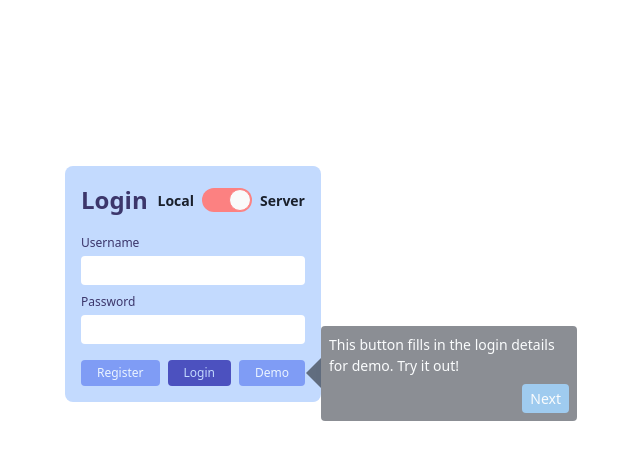
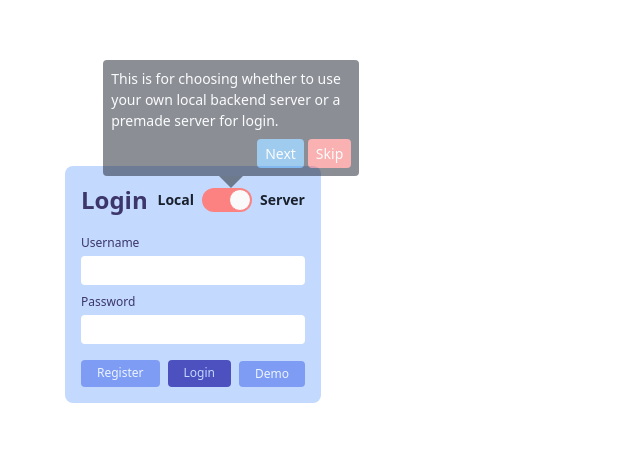
Before and after one commit to Devwulf/capstone-frontend, a React (Create React App) app: page / in a window 1280 px wide. Shown: the part 116-576 px from the top of the page, without its empty margins (447-1087 px from the left). Built offline with nearby package versions, Linux system fonts and the light colour scheme.

Commit message:
Tooltip tracking system

```diff
--- a/src/App.tsx
+++ b/src/App.tsx
@@ -5,7 +5,7 @@ import { Cookies, withCookies } from "react-cookie/es6";
 import LoginPage from "./pages/LoginPage";
 import MainPage from "./pages/MainPage";
 import Configuration from "./utils/Configuration";
-import { AuthContext, BaseUrlContext, CookiesContext } from "./utils/Context";
+import { AuthContext, BaseUrlContext, CookiesContext, TooltipContext } from "./utils/Context";
 
 
 type AppProps = {
@@ -15,6 +15,8 @@ type AppProps = {
 type AppState = {
     token: string;
     baseUrl: string;
+    currentTooltip: number;
+    isTooltipEnabled: boolean;
 }
 
 type BaseUrlListener = {
@@ -29,7 +31,9 @@ export class App extends React.Component<AppProps, AppState> {
 
         this.state = {
             token: "",
-            baseUrl: Configuration.serverBaseUrl
+            baseUrl: Configuration.serverBaseUrl,
+            currentTooltip: 0,
+            isTooltipEnabled: true
         };
 
         this.setToken = this.setToken.bind(this);
@@ -39,6 +43,21 @@ export class App extends React.Component<AppProps, AppState> {
         this.setBaseUrl = this.setBaseUrl.bind(this);
         this.addBaseUrlListener = this.addBaseUrlListener.bind(this);
         this.removeBaseUrlListener = this.removeBaseUrlListener.bind(this);
+
+        this.setCurrentTooltip = this.setCurrentTooltip.bind(this);
+        this.setTooltipEnabled = this.setTooltipEnabled.bind(this);
+    }
+
+    async componentDidMount(): Promise<void> {
+        await this.loadTokenFromCookie();
+
+        const { cookies } = this.props;
+        const enabled: string | undefined = cookies.get("isTooltipEnabled");
+
+        if (enabled == undefined)
+            cookies.set("isTooltipEnabled", true);
+        else
+            this.setState({isTooltipEnabled: enabled === "true"});
     }
 
     async setToken(token: string): Promise<void> {
@@ -102,13 +121,26 @@ export class App extends React.Component<AppProps, AppState> {
         this.baseUrlListeners = this.baseUrlListeners.filter(listener => listener.name !== name);
     }
 
+    setCurrentTooltip(index: number): void {
+        this.setState({currentTooltip: index});
+    }
+
+    setTooltipEnabled(isEnabled: boolean): void {
+        const { cookies } = this.props;
+        this.setState({isTooltipEnabled: isEnabled}, () => {
+            cookies.set("isTooltipEnabled", isEnabled);
+        });
+    }
+
     render(): JSX.Element {
         const { cookies } = this.props;
-        const { token, baseUrl } = this.state;
+        const { token, baseUrl, currentTooltip, isTooltipEnabled } = this.state;
+
         return (
             <AuthContext.Provider value={{token: token, setToken: this.setToken}}>
                 <BaseUrlContext.Provider value={{baseUrl: baseUrl, setBaseUrl: this.setBaseUrl, addListener: this.addBaseUrlListener, removeListener: this.removeBaseUrlListener}}>
                     <CookiesContext.Provider value={{cookies: cookies}}>
+                        <TooltipContext.Provider value={{currentTooltip: currentTooltip, isTooltipEnabled: isTooltipEnabled, setCurrentTooltip: this.setCurrentTooltip, setTooltipEnabled: this.setTooltipEnabled}}>
                             <div className="App">
                                 {(!token &&
                                     <LoginPage />
@@ -117,6 +149,7 @@ export class App extends React.Component<AppProps, AppState> {
                                     <MainPage />
                                 )}
                             </div>
+                        </TooltipContext.Provider>
                     </CookiesContext.Provider>
                 </BaseUrlContext.Provider>
             </AuthContext.Provider>
--- a/src/assets/app.css
+++ b/src/assets/app.css
@@ -1,3 +1,45 @@
+.tooltip-top::before {
+    left: 50%;
+    top: 100%;
+    border: solid transparent;
+    content: "";
+    height: 0;
+    width: 0;
+    position: absolute;
+    pointer-events: none;
+    border-top-color: rgba(0, 0, 0, 0.875);
+    border-width: 0.75rem;
+    margin-left: -0.75rem;
+}
+
+.tooltip-bottom::before {
+    left: 50%;
+    bottom: 100%;
+    border: solid transparent;
+    content: "";
+    height: 0;
+    width: 0;
+    position: absolute;
+    pointer-events: none;
+    border-bottom-color: rgba(0, 0, 0, 0.875);
+    border-width: 0.75rem;
+    margin-left: -0.75rem;
+}
+
+.tooltip-left::before {
+    left: 100%;
+    top: 50%;
+    border: solid transparent;
+    content: "";
+    height: 0;
+    width: 0;
+    position: absolute;
+    pointer-events: none;
+    border-left-color: rgba(0, 0, 0, 0.875);
+    border-width: 0.75rem;
+    margin-top: -0.75rem;
+}
+
 .tooltip-right::before {
     right: 100%;
     top: 50%;
@@ -7,7 +49,7 @@
     width: 0;
     position: absolute;
     pointer-events: none;
-    border-right-color: #000000;
-    border-width: 15px;
-    margin-top: -15px;
-  }
+    border-right-color: rgba(0, 0, 0, 0.875);
+    border-width: 0.75rem;
+    margin-top: -0.75rem;
+}
--- a/src/components/Tooltip.tsx
+++ b/src/components/Tooltip.tsx
@@ -1,7 +1,15 @@
 import React from "react";
+import { TooltipContext } from "../utils/Context";
 
 type TooltipProps = {
-
+    order: number;
+    text: string;
+    position: "left" | "right" | "top" | "bottom";
+    positionOffset?: number;
+    hasPrev?: boolean;
+    hasNext?: boolean;
+    hasClose?: boolean;
+    isClose?: boolean;
 }
 
 type TooltipState = {
@@ -18,17 +26,70 @@ export default class Tooltip extends React.Component<TooltipProps, TooltipState>
     }
 
     render(): JSX.Element {
+        const { order, text, position, positionOffset = 0, hasPrev = false, hasNext = false, hasClose = false, isClose = false } = this.props;
+        let style: React.CSSProperties;
+        switch(position) {
+        case "top":
+            style = {
+                bottom: `calc(100% + 0.75rem + ${positionOffset}rem)`
+            };
+            break;
+        case "bottom":
+            style = {
+                top: `calc(100% + 0.75rem + ${positionOffset}rem)`
+            };
+            break;
+        case "left":
+            style = {
+                right: `calc(100% + 0.75rem + ${positionOffset}rem)`
+            };
+            break;
+        default:
+            style = {
+                left: `calc(100% + 0.75rem + ${positionOffset}rem)`
+            };
+            break;
+        }
         return (
-            <div className="tooltip-right absolute flex flex-col p-2 text-sm rounded-default w-64 bg-gray-900 text-gray-100 opacity-50" style={{left: "calc(100% + 1rem)"}}>
+            <TooltipContext.Consumer>
+                {({ currentTooltip, isTooltipEnabled, setCurrentTooltip, setTooltipEnabled }) => {
+                    if (!isTooltipEnabled || currentTooltip !== order)
+                        return null;
+                    else
+                        return (
+                            <div className="relative w-full h-full flex items-center justify-center"
+                                style={{bottom: "100%"}}>
+                                <div className={`tooltip-${position} absolute flex flex-col p-2 text-sm rounded-default w-64 bg-gray-900 text-gray-100 opacity-50`}
+                                    style={{...style}}>
                                     <span className="mb-2">
-                    This button fills in the login details for demo. Try it out!
+                                        {text}
                                     </span>
-                <div className="flex justify-end">
-                    <button className="px-2 py-1 rounded-default bg-blue-500">
+                                    <div className="flex justify-between">
+                                        <div className="">
+                                            <button className="px-2 py-1 rounded-default bg-gray-600"
+                                                hidden={!hasPrev}
+                                                onClick={() => setCurrentTooltip(order - 1)}>
+                                                Prev
+                                            </button>
+                                        </div>
+                                        <div className="">
+                                            <button className="px-2 py-1 mr-1 rounded-default bg-blue-500"
+                                                hidden={!hasNext}
+                                                onClick={() => setCurrentTooltip(order + 1)}>
                                                 Next
+                                            </button>
+                                            <button className="px-2 py-1 rounded-default bg-red-500"
+                                                hidden={!hasClose}
+                                                onClick={() => setTooltipEnabled(false)}>
+                                                {isClose ? "Close" : "Skip"}
                                             </button>
                                         </div>
                                     </div>
+                                </div>
+                            </div>
+                        );
+                }}
+            </TooltipContext.Consumer>
         );
     }
 }
--- a/src/pages/LoginPage.tsx
+++ b/src/pages/LoginPage.tsx
@@ -80,7 +80,15 @@ export class LoginPageInner extends React.Component<LoginPageProps, LoginPageSta
                     <div className="flex flex-col p-4 rounded-lg bg-indigo-200 text-indigo-900">
                         <div className="flex flex-row justify-between items-center mb-4">
                             <span className="text-2xl font-bold">Login</span>
-                            <ToggleBaseUrl />
+                            <div className="">
+                                <ToggleBaseUrl />
+                                <Tooltip order={0}
+                                    text="This is for choosing whether to use your own local backend server or a premade server for login."
+                                    position="top"
+                                    positionOffset={1.5}
+                                    hasNext
+                                    hasClose />
+                            </div>
                         </div>
                         <div className="flex flex-col mb-2">
                             <label className="text-xs mb-1" htmlFor="">Username</label>
@@ -101,12 +109,17 @@ export class LoginPageInner extends React.Component<LoginPageProps, LoginPageSta
                                 onClick={() => this.setState({isRegister: true})}>Register</button>
                             <button className="px-4 py-1 mr-2 rounded-default text-xs bg-indigo-700 text-indigo-200"
                                 onClick={this.onLogin}>Login</button>
-                            <div className="relative flex items-center">
+                            <div className="">
                                 <button className="px-4 py-1 rounded-default text-xs bg-indigo-400 text-indigo-100"
                                     onClick={this.onDemoClick}>
                                     Demo
                                 </button>
-                                <Tooltip />
+                                <Tooltip order={1}
+                                    text="This button fills in the login details for demo. Try it out!"
+                                    position="right"
+                                    hasClose
+                                    hasPrev
+                                    hasNext />
                             </div>
                         </div>
                     </div>
--- a/src/utils/Context.ts
+++ b/src/utils/Context.ts
@@ -84,3 +84,17 @@ export type CookiesContextType = {
 export const CookiesContext = React.createContext<CookiesContextType>({
     cookies: new Cookies()
 });
+
+export type TooltipContextType = {
+    currentTooltip: number;
+    isTooltipEnabled: boolean;
+    setCurrentTooltip: (index: number) => void;
+    setTooltipEnabled: (isEnabled: boolean) => void;
+}
+
+export const TooltipContext = React.createContext<TooltipContextType>({
+    currentTooltip: 0,
+    isTooltipEnabled: true,
+    setCurrentTooltip: index => { return; },
+    setTooltipEnabled: isEnabled => { return; }
+});
```
Lines whose indentation alone changed are shown as unchanged.
